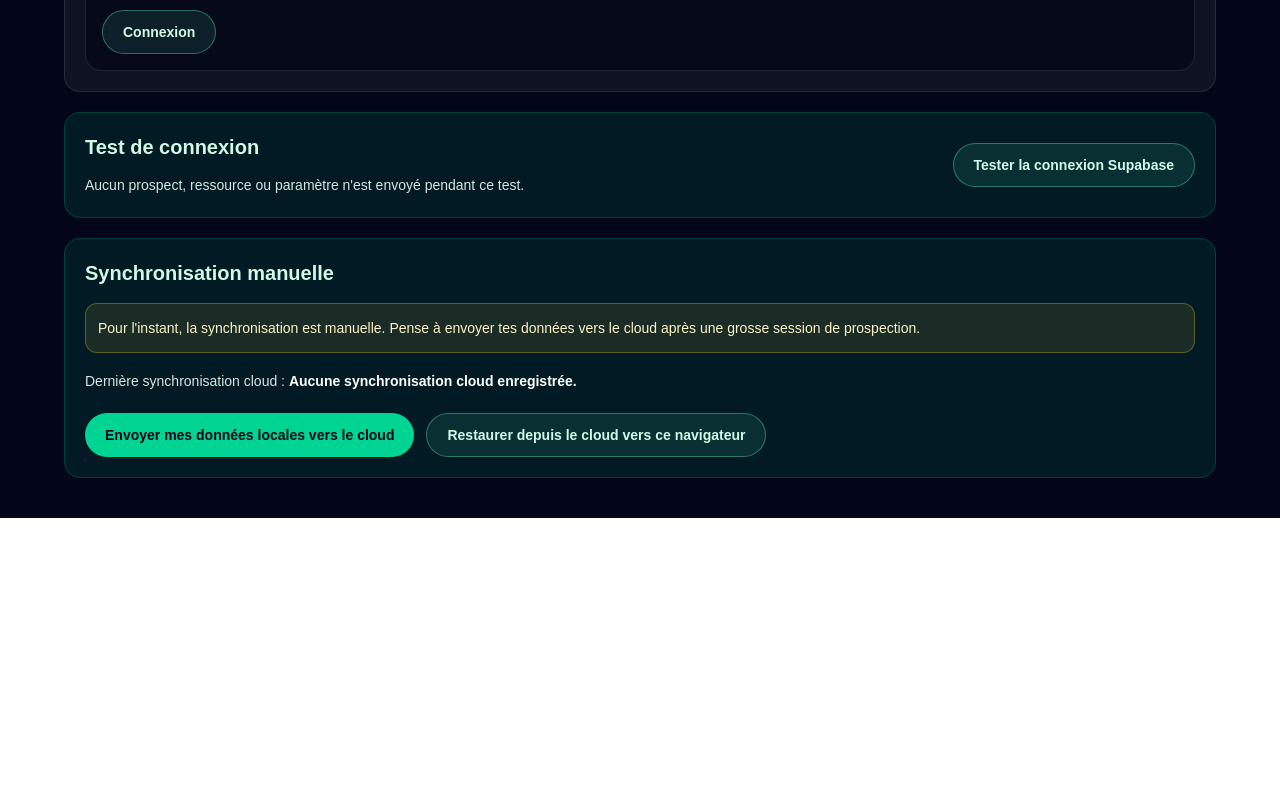
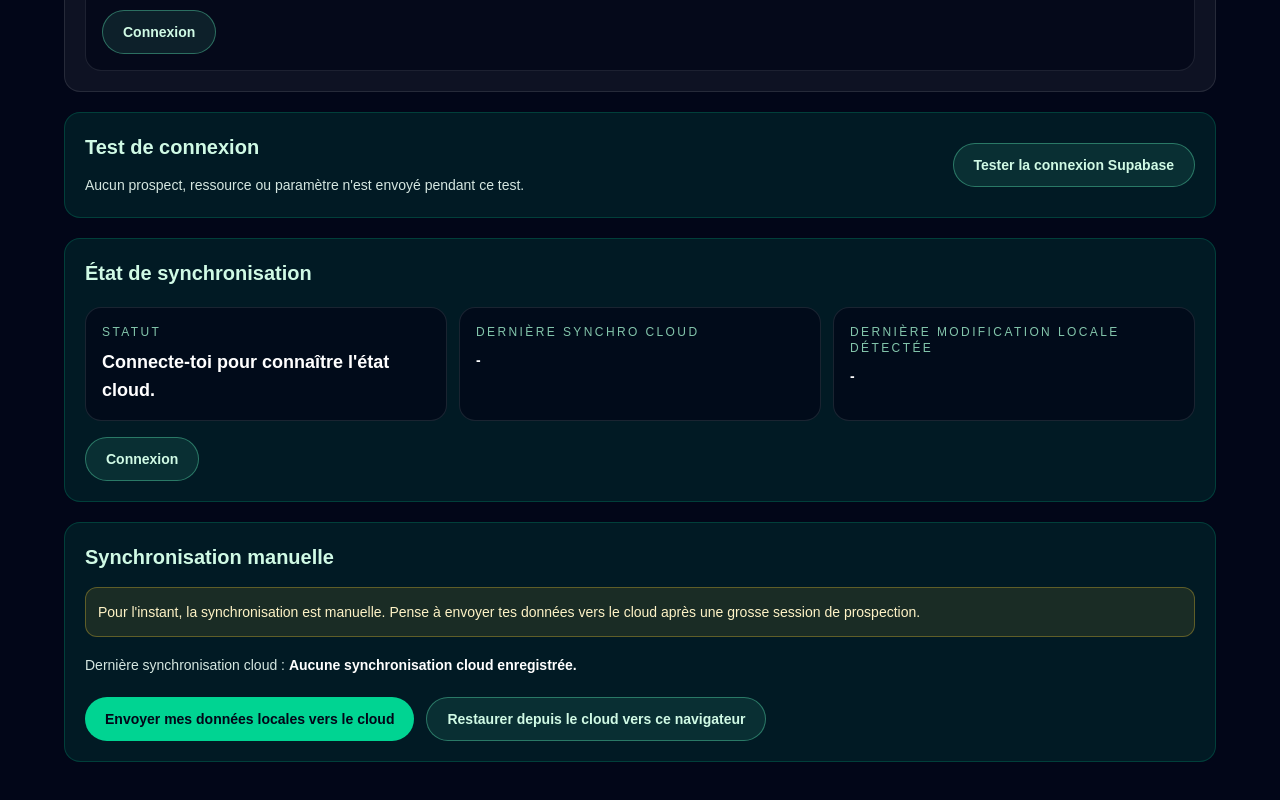
Before and after one commit to Gintaiji/travel-prospect-crm, a Next.js app: page /cloud in a window 1280 px wide. Shown: the part 721-1521 px from the top of the page. Before the commit the page ends 1239 px from the top, so only its background shows below. Built offline with nearby package versions, Linux system fonts and the light colour scheme; no server answers.

Commit message:
Ajout du statut de synchronisation cloud

```diff
--- a/app/aujourdhui/page.tsx
+++ b/app/aujourdhui/page.tsx
@@ -6,6 +6,7 @@ import {
   loadLastBackupDate,
   shouldShowBackupReminder,
 } from "../lib/backupReminderStorage";
+import { getCloudSyncStatus, type CloudSyncStatus } from "../lib/cloudSync";
 import { loadProspects, saveProspects } from "../lib/prospectStorage";
 import {
   calculateProspectScore,
@@ -60,6 +61,8 @@ function getLastConversationEntry(prospect: Prospect) {
 export default function TodayPage() {
   const [prospects, setProspects] = useState<Prospect[]>([]);
   const [showBackupReminder, setShowBackupReminder] = useState(false);
+  const [cloudSyncStatus, setCloudSyncStatus] =
+    useState<CloudSyncStatus | null>(null);
 
   useEffect(() => {
     const loadStoredProspects = window.setTimeout(() => {
@@ -68,6 +71,12 @@ export default function TodayPage() {
     }, 0);
 
     return () => window.clearTimeout(loadStoredProspects);
+  }, []);
+
+  useEffect(() => {
+    getCloudSyncStatus()
+      .then(setCloudSyncStatus)
+      .catch(() => setCloudSyncStatus(null));
   }, []);
 
   const stats = useMemo<StatCard[]>(() => {
@@ -135,6 +144,9 @@ export default function TodayPage() {
 
     saveProspects(updatedProspects);
     setProspects(updatedProspects);
+    getCloudSyncStatus()
+      .then(setCloudSyncStatus)
+      .catch(() => setCloudSyncStatus(null));
   }
 
   return (
@@ -171,6 +183,22 @@ export default function TodayPage() {
                 href="/sauvegarde"
               >
                 Faire une sauvegarde
+              </Link>
+            </div>
+          </section>
+        ) : null}
+
+        {cloudSyncStatus?.needsSync ? (
+          <section className="rounded-2xl border border-emerald-400/20 bg-emerald-400/10 p-4">
+            <div className="flex flex-col gap-3 sm:flex-row sm:items-center sm:justify-between">
+              <p className="text-sm font-medium leading-6 text-emerald-100">
+                Synchronisation cloud recommandée.
+              </p>
+              <Link
+                className="flex min-h-11 items-center justify-center rounded-full border border-emerald-300/40 bg-emerald-300/10 px-4 py-2 text-sm font-semibold text-emerald-100 transition hover:bg-emerald-300/20"
+                href="/cloud"
+              >
+                Synchroniser
               </Link>
             </div>
           </section>
--- a/app/cloud/page.tsx
+++ b/app/cloud/page.tsx
@@ -7,15 +7,20 @@ import {
   isSupabaseConfigured,
 } from "../lib/supabaseClient";
 import {
-  getCloudSyncState,
+  getCloudSyncStatus,
   restoreCloudDataToLocal,
   uploadLocalDataToCloud,
+  type CloudSyncStatus,
 } from "../lib/cloudSync";
 
 export default function CloudPage() {
   const [connectionMessage, setConnectionMessage] = useState("");
   const [sessionMessage, setSessionMessage] = useState("Lecture de la session...");
   const [lastSyncAt, setLastSyncAt] = useState<string | null>(null);
+  const [syncStatus, setSyncStatus] = useState<CloudSyncStatus | null>(null);
+  const [syncStatusMessage, setSyncStatusMessage] = useState(
+    "Lecture de l'état cloud...",
+  );
   const [syncMessage, setSyncMessage] = useState("");
   const [isSyncing, setIsSyncing] = useState(false);
   const supabaseConfiguredLabel = isSupabaseConfigured() ? "Oui" : "Non";
@@ -33,10 +38,14 @@ export default function CloudPage() {
 
   async function refreshCloudSyncState() {
     try {
-      const cloudSyncState = await getCloudSyncState();
-      setLastSyncAt(cloudSyncState.lastSyncAt);
+      const cloudSyncStatus = await getCloudSyncStatus();
+      setLastSyncAt(cloudSyncStatus.lastCloudSyncAt);
+      setSyncStatus(cloudSyncStatus);
+      setSyncStatusMessage("");
     } catch {
       setLastSyncAt(null);
+      setSyncStatus(null);
+      setSyncStatusMessage("Connecte-toi pour connaître l'état cloud.");
     }
   }
 
@@ -46,6 +55,8 @@ export default function CloudPage() {
     if (!supabase) {
       setSessionMessage("Aucun utilisateur connecté.");
       setLastSyncAt(null);
+      setSyncStatus(null);
+      setSyncStatusMessage("Connecte-toi pour connaître l'état cloud.");
       return;
     }
 
@@ -54,6 +65,8 @@ export default function CloudPage() {
     if (error || !data.session?.user) {
       setSessionMessage("Aucun utilisateur connecté.");
       setLastSyncAt(null);
+      setSyncStatus(null);
+      setSyncStatusMessage("Connecte-toi pour connaître l'état cloud.");
       return;
     }
 
@@ -228,6 +241,52 @@ export default function CloudPage() {
 
           <section className="rounded-2xl border border-emerald-400/20 bg-emerald-400/10 p-4 sm:p-5">
             <h2 className="text-xl font-bold text-emerald-100">
+              État de synchronisation
+            </h2>
+            <div className="mt-5 grid gap-3 md:grid-cols-3">
+              <article className="rounded-2xl border border-white/10 bg-slate-950/70 p-4">
+                <p className="text-xs uppercase tracking-[0.2em] text-emerald-200/80">
+                  Statut
+                </p>
+                <p className="mt-2 text-lg font-bold text-white">
+                  {syncStatus?.statusLabel ?? syncStatusMessage}
+                </p>
+              </article>
+              <article className="rounded-2xl border border-white/10 bg-slate-950/70 p-4">
+                <p className="text-xs uppercase tracking-[0.2em] text-emerald-200/80">
+                  Dernière synchro cloud
+                </p>
+                <p className="mt-2 text-sm font-semibold leading-6 text-white">
+                  {syncStatus ? formatDateTime(syncStatus.lastCloudSyncAt) : "-"}
+                </p>
+              </article>
+              <article className="rounded-2xl border border-white/10 bg-slate-950/70 p-4">
+                <p className="text-xs uppercase tracking-[0.2em] text-emerald-200/80">
+                  Dernière modification locale détectée
+                </p>
+                <p className="mt-2 text-sm font-semibold leading-6 text-white">
+                  {syncStatus ? formatDateTime(syncStatus.localLastUpdatedAt) : "-"}
+                </p>
+              </article>
+            </div>
+            {syncStatus?.needsSync ? (
+              <p className="mt-4 rounded-xl border border-amber-300/30 bg-amber-300/10 p-3 text-sm font-medium leading-6 text-amber-100">
+                Certaines données locales semblent plus récentes que la dernière
+                synchronisation cloud.
+              </p>
+            ) : null}
+            {!syncStatus && syncStatusMessage ? (
+              <Link
+                href="/connexion"
+                className="mt-4 inline-flex min-h-11 items-center justify-center rounded-full border border-emerald-300/40 bg-emerald-300/10 px-5 py-2 text-sm font-semibold text-emerald-100 transition hover:bg-emerald-300/20"
+              >
+                Connexion
+              </Link>
+            ) : null}
+          </section>
+
+          <section className="rounded-2xl border border-emerald-400/20 bg-emerald-400/10 p-4 sm:p-5">
+            <h2 className="text-xl font-bold text-emerald-100">
               Synchronisation manuelle
             </h2>
             <p className="mt-4 rounded-xl border border-amber-300/30 bg-amber-300/10 p-3 text-sm font-medium leading-6 text-amber-100">
--- a/app/lib/cloudSync.ts
+++ b/app/lib/cloudSync.ts
@@ -35,6 +35,16 @@ export type CloudSyncState = {
   lastSyncAt: string | null;
 };
 
+export type CloudSyncStatus = {
+  lastCloudSyncAt: string | null;
+  localLastUpdatedAt: string | null;
+  needsSync: boolean;
+  statusLabel:
+    | "Jamais synchronisé"
+    | "Synchronisation recommandée"
+    | "Cloud à jour";
+};
+
 async function getConnectedUserId() {
   const supabase = createBrowserSupabaseClient();
 
@@ -59,6 +69,74 @@ function throwIfSupabaseError(error: { message: string } | null) {
   if (error) {
     throw new Error(error.message);
   }
+}
+
+function getValidDateTime(value: string) {
+  const dateTime = new Date(value).getTime();
+
+  return Number.isNaN(dateTime) ? null : dateTime;
+}
+
+function getMostRecentIsoDate(values: string[]) {
+  const mostRecentTime = values.reduce<number | null>((mostRecent, value) => {
+    if (!value) {
+      return mostRecent;
+    }
+
+    const dateTime = getValidDateTime(value);
+
+    if (dateTime === null) {
+      return mostRecent;
+    }
+
+    return mostRecent === null || dateTime > mostRecent ? dateTime : mostRecent;
+  }, null);
+
+  return mostRecentTime === null ? null : new Date(mostRecentTime).toISOString();
+}
+
+export function getLocalDataLastUpdatedAt(): string | null {
+  const prospects = loadProspects();
+  const resources = loadResources();
+  const settings = loadSettings();
+
+  loadCustomMessageTemplates();
+
+  return getMostRecentIsoDate([
+    ...prospects.map((prospect) => prospect.updatedAt),
+    ...resources.map((resource) => resource.updatedAt),
+    settings.updatedAt,
+  ]);
+}
+
+export async function getCloudSyncStatus(): Promise<CloudSyncStatus> {
+  const cloudSyncState = await getCloudSyncState();
+  const localLastUpdatedAt = getLocalDataLastUpdatedAt();
+  const lastCloudSyncAt = cloudSyncState.lastSyncAt;
+
+  if (!lastCloudSyncAt) {
+    return {
+      lastCloudSyncAt,
+      localLastUpdatedAt,
+      needsSync: true,
+      statusLabel: "Jamais synchronisé",
+    };
+  }
+
+  const cloudSyncTime = getValidDateTime(lastCloudSyncAt);
+  const localUpdatedTime = localLastUpdatedAt
+    ? getValidDateTime(localLastUpdatedAt)
+    : null;
+  const needsSync =
+    cloudSyncTime === null ||
+    (localUpdatedTime !== null && localUpdatedTime > cloudSyncTime);
+
+  return {
+    lastCloudSyncAt,
+    localLastUpdatedAt,
+    needsSync,
+    statusLabel: needsSync ? "Synchronisation recommandée" : "Cloud à jour",
+  };
 }
 
 export async function uploadLocalDataToCloud(): Promise<UploadCloudSummary> {
--- a/app/page.tsx
+++ b/app/page.tsx
@@ -6,6 +6,7 @@ import {
   loadLastBackupDate,
   shouldShowBackupReminder,
 } from "./lib/backupReminderStorage";
+import { getCloudSyncStatus, type CloudSyncStatus } from "./lib/cloudSync";
 import { loadProspects } from "./lib/prospectStorage";
 import {
   getProspectDisplayName,
@@ -33,6 +34,8 @@ export default function HomePage() {
   const [todayDate, setTodayDate] = useState("");
   const [hasLoadedProspects, setHasLoadedProspects] = useState(false);
   const [showBackupReminder, setShowBackupReminder] = useState(false);
+  const [cloudSyncStatus, setCloudSyncStatus] =
+    useState<CloudSyncStatus | null>(null);
 
   useEffect(() => {
     const loadDashboardData = window.setTimeout(() => {
@@ -43,6 +46,12 @@ export default function HomePage() {
     }, 0);
 
     return () => window.clearTimeout(loadDashboardData);
+  }, []);
+
+  useEffect(() => {
+    getCloudSyncStatus()
+      .then(setCloudSyncStatus)
+      .catch(() => setCloudSyncStatus(null));
   }, []);
 
   const dashboardStats = useMemo(() => {
@@ -193,6 +202,28 @@ export default function HomePage() {
                 className="inline-flex min-h-11 items-center justify-center rounded-full border border-amber-200/30 bg-amber-200/10 px-5 py-2 text-sm font-semibold text-amber-100 transition hover:bg-amber-200/20"
               >
                 Faire une sauvegarde
+              </Link>
+            </div>
+          </section>
+        ) : null}
+
+        {cloudSyncStatus?.needsSync ? (
+          <section className="mt-6 rounded-3xl border border-emerald-400/20 bg-emerald-400/10 p-5 shadow-xl">
+            <div className="flex flex-col gap-4 sm:flex-row sm:items-center sm:justify-between">
+              <div>
+                <h2 className="text-lg font-bold text-emerald-100">
+                  Synchronisation cloud recommandée
+                </h2>
+                <p className="mt-2 max-w-3xl text-sm leading-6 text-emerald-50/90">
+                  Tes dernières données locales ne semblent pas encore envoyées
+                  vers le cloud.
+                </p>
+              </div>
+              <Link
+                href="/cloud"
+                className="inline-flex min-h-11 items-center justify-center rounded-full border border-emerald-300/40 bg-emerald-300/10 px-5 py-2 text-sm font-semibold text-emerald-100 transition hover:bg-emerald-300/20"
+              >
+                Synchroniser
               </Link>
             </div>
           </section>
```
Also changed, not shown: app/sauvegarde/page.tsx (+34 -0 lines).
